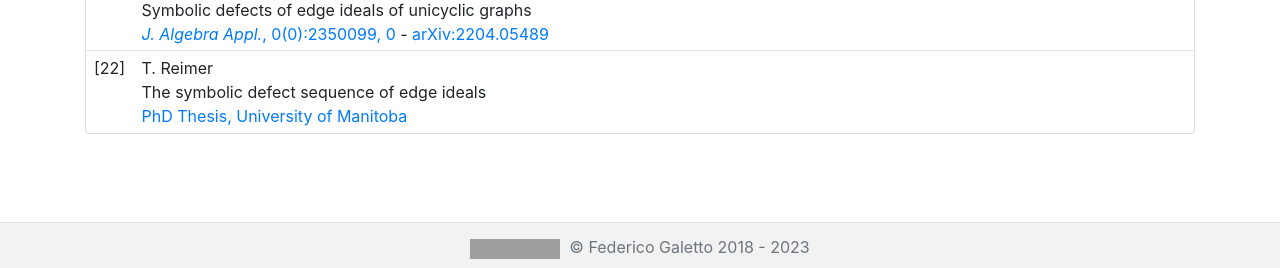
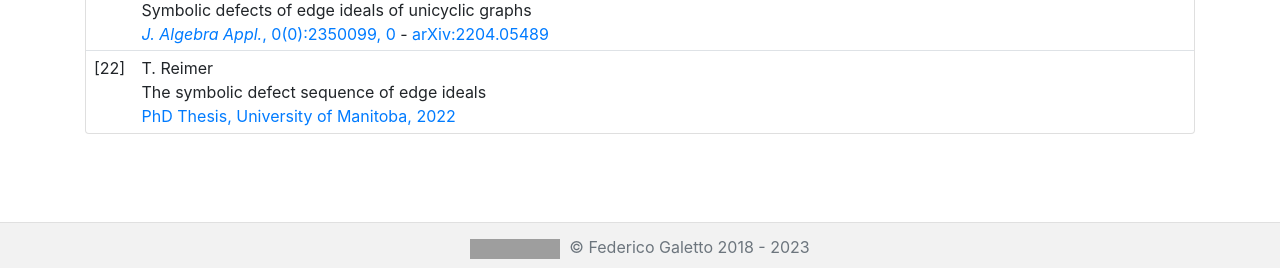
Before and after one commit to galettof/galettof.github.io, a Jekyll site: the page built from references.html, in a window 1280 px wide and 900 px high, scrolled down 1265 px. Shown: the part 629-897 px from the top of the window. Built offline with Jekyll 4.4.1, drawn with Linux system fonts in a browser that asks for light colours; nearby versions of some CDN libraries; formulas are drawn with MathJax 3; grey boxes are pictures that could not be loaded.

Commit message:
year on Reimer's thesis

```diff
--- a/_data/defect.yml
+++ b/_data/defect.yml
@@ -122,7 +122,7 @@ articles:
 - authors: T. Reimer
   title: The symbolic defect sequence of edge ideals
   link: http://hdl.handle.net/1993/36734
-  cite: PhD Thesis, University of Manitoba
+  cite: PhD Thesis, University of Manitoba, 2022
   date: 2022-08-23
 
 - authors: I. B. Jafarloo and G. Malara
```
